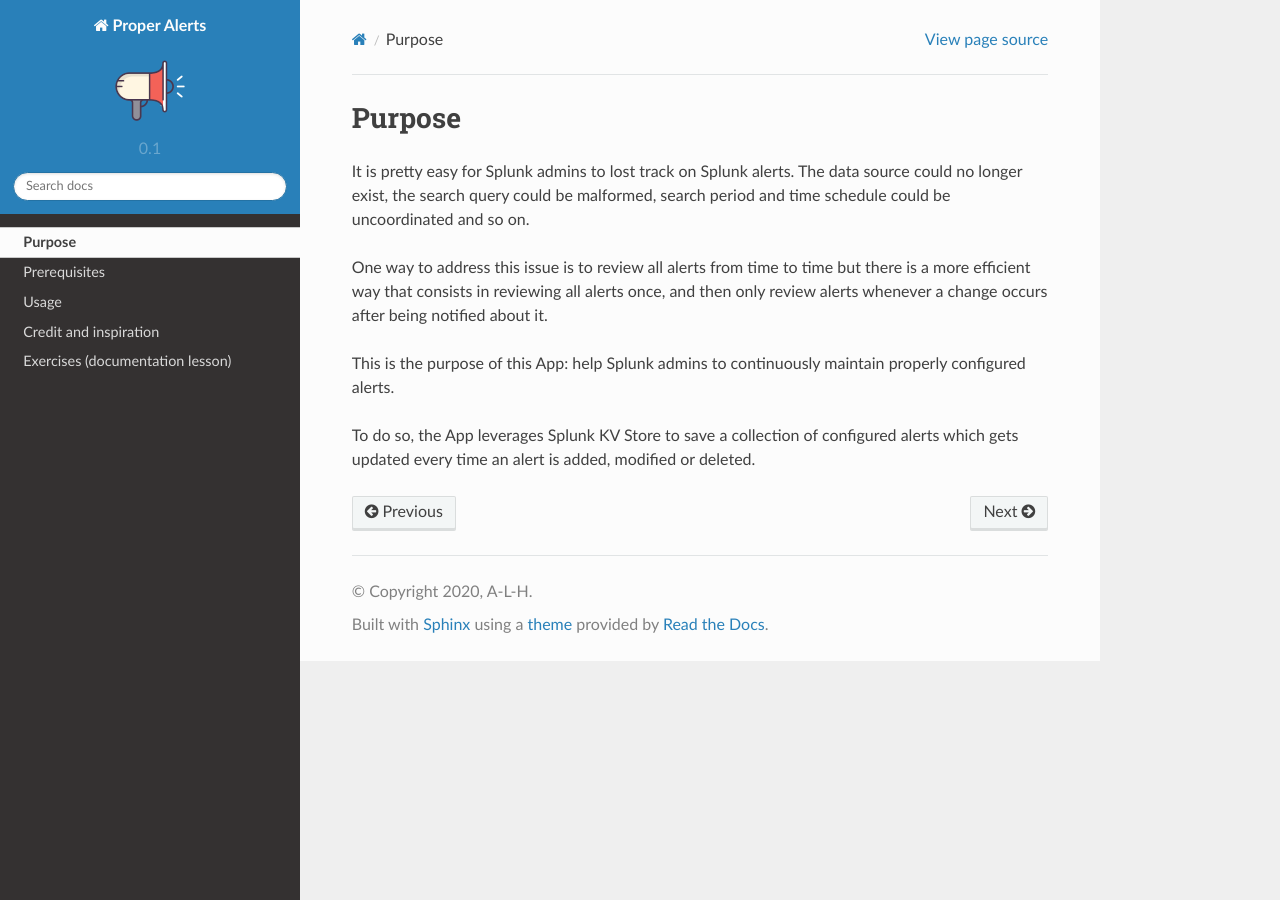
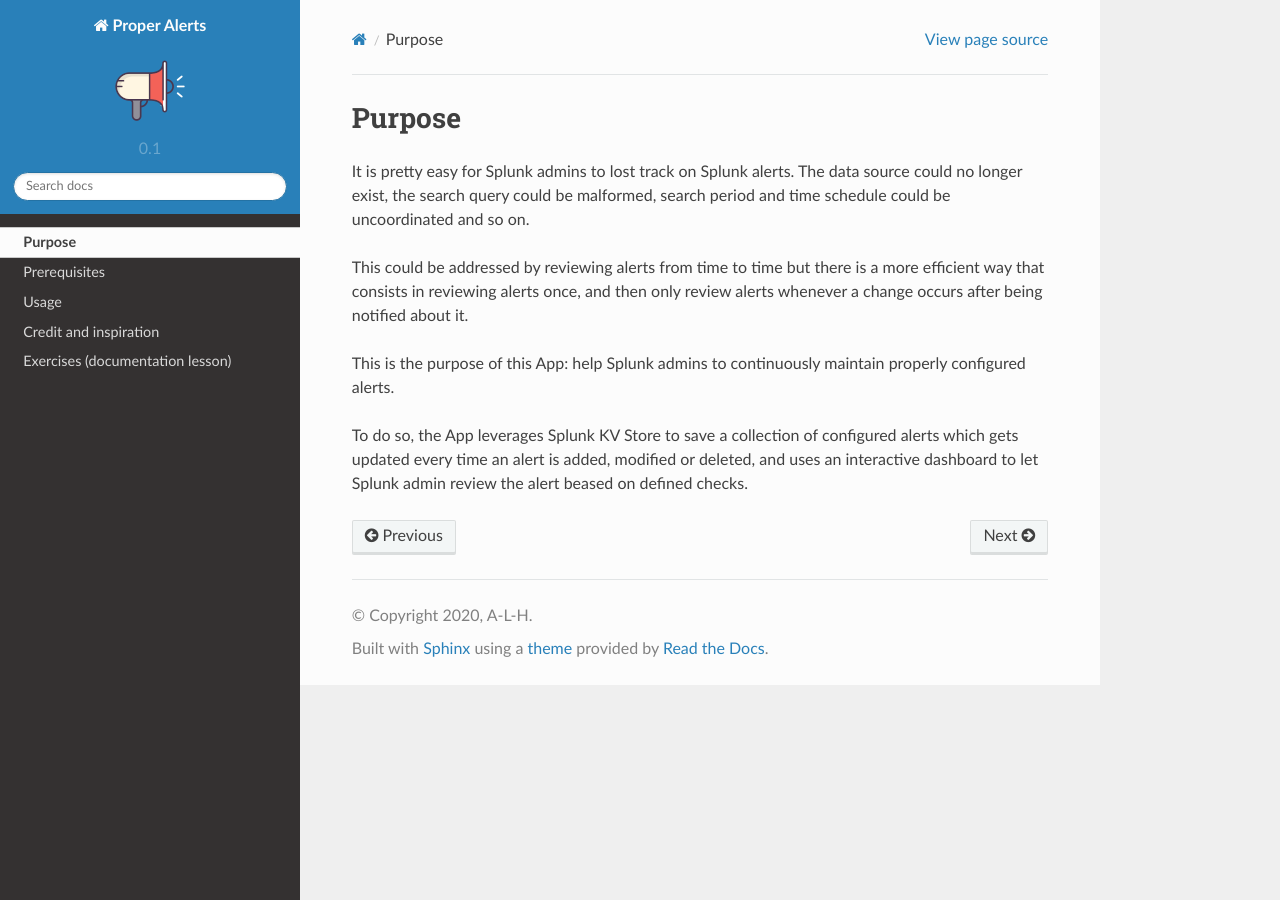
Before and after one commit to a-l-h/splunk-app-proper-alerts, a Sphinx documentation site: the page built from doc/purpose.rst, in a window 1280 px wide. Built offline with Sphinx 7.4.7 and the Read the Docs theme 2.0.0, drawn with Linux system fonts in a browser that asks for light colours.

Commit message:
Update purpose.rst

```diff
--- a/doc/purpose.rst
+++ b/doc/purpose.rst
@@ -5,8 +5,8 @@
 
 It is pretty easy for Splunk admins to lost track on Splunk alerts. The data source could no longer exist, the search query could be malformed, search period and time schedule could be uncoordinated and so on.
 
-One way to address this issue is to review all alerts from time to time but there is a more efficient way that consists in reviewing all alerts once, and then only review alerts whenever a change occurs after being notified about it.
+This could be addressed by reviewing alerts from time to time but there is a more efficient way that consists in reviewing alerts once, and then only review alerts whenever a change occurs after being notified about it.
 
 This is the purpose of this App: help Splunk admins to continuously maintain properly configured alerts.
 
-To do so, the App leverages Splunk KV Store to save a collection of configured alerts which gets updated every time an alert is added, modified or deleted.
+To do so, the App leverages Splunk KV Store to save a collection of configured alerts which gets updated every time an alert is added, modified or deleted, and uses an interactive dashboard to let Splunk admin review the alert beased on defined checks.
```
